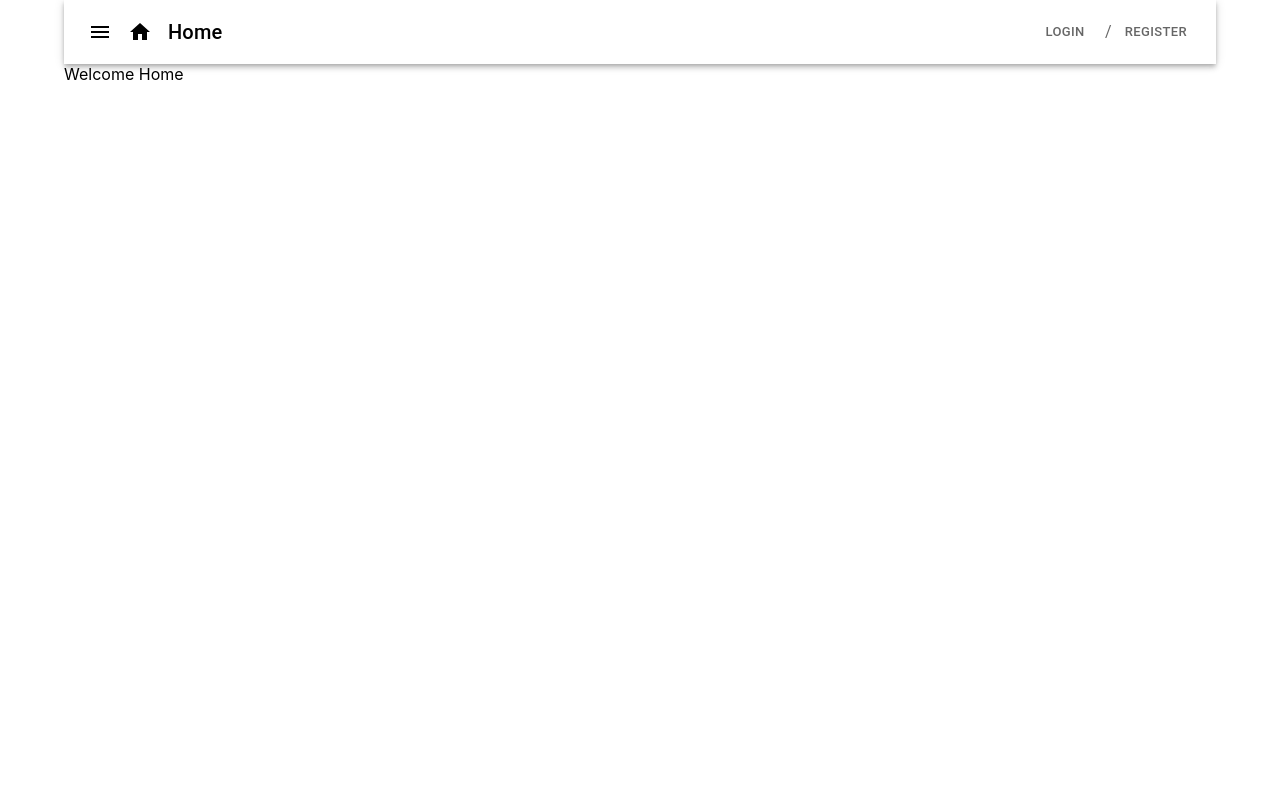
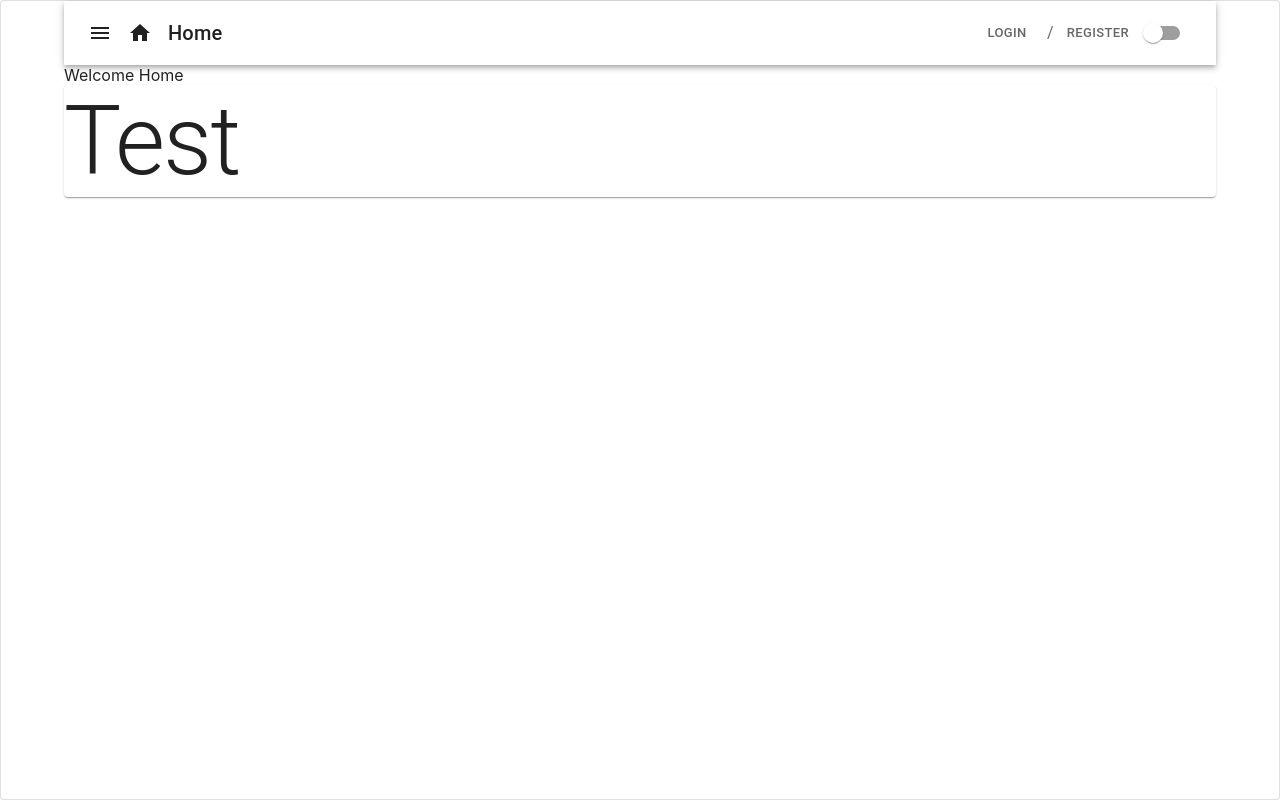
Before and after one commit to HuthaifaAT/leilatayeh, a Next.js app: page / in a window 1280 px wide. Built offline with nearby package versions, Linux system fonts and the light colour scheme.

Commit message:
added dark mode for current session

```diff
--- /dev/null
+++ b/components/DarkThemeContext.js
@@ -0,0 +1,4 @@
+import React from "react";
+
+const DarkThemeContext = React.createContext();
+export default DarkThemeContext;
--- /dev/null
+++ b/components/footer.js
@@ -0,0 +1,6 @@
+import React from "react";
+import Box from "@mui/material/Box";
+
+export default function Footer() {
+	return <Box></Box>;
+}
--- a/components/layout.js
+++ b/components/layout.js
@@ -1,4 +1,5 @@
 import React, { useEffect, useState } from "react";
+import { createTheme, ThemeProvider } from "@mui/material/styles";
 import Box from "@mui/material/Box";
 import Container from "@mui/material/Container";
 import Typography from "@mui/material/Typography";
@@ -10,12 +11,16 @@ import MenuIcon from "@mui/icons-material/Menu";
 import Toolbar from "@mui/material/Toolbar";
 import Breadcrumbs from "@mui/material/Breadcrumbs";
 import Menu from "@mui/material/Menu";
+import Paper from "@mui/material/Paper";
 import MenuItem from "@mui/material/MenuItem";
 import Head from "next/head";
 import Router from "next/router";
 import Link from "next/link";
+import Switch from "@mui/material/Switch";
+import DarkThemeContext from "./DarkThemeContext";
 
 export default function Layout({ children, title }, props) {
+	const colorMode = React.useContext(DarkThemeContext);
 	const [anchorEl, setAnchorEl] = useState(null);
 	const open = Boolean(anchorEl);
 
@@ -42,7 +47,8 @@ export default function Layout({ children, title }, props) {
 		}
 	};
 	return (
-		<Container maxWidth="lg" sx={{ height: "100vh" }}>
+		<Paper variant="outlined" sx={{ width: "100%", height: "100vh" }}>
+			<Container maxWidth="lg" sx={{ height: "100%" }}>
 				<Head>
 					<title>{title}</title>
 				</Head>
@@ -91,9 +97,17 @@ export default function Layout({ children, title }, props) {
 								<Link href="/login">Register</Link>
 							</Button>
 						</Breadcrumbs>
+						<Switch
+							checked={colorMode.darkState}
+							onChange={colorMode.toggleColorMode}
+						/>
 					</Toolbar>
 				</AppBar>
 				<Box sx={{ width: "100%" }}>{children}</Box>
+				<Paper>
+					<Typography variant="h1">Test</Typography>
+				</Paper>
 			</Container>
+		</Paper>
 	);
 }
--- a/pages/_app.tsx
+++ b/pages/_app.tsx
@@ -1,13 +1,35 @@
 import "../styles/globals.css";
 import type { AppProps } from "next/app";
-import Layout from "../components/layout";
+import DarkThemeContext from "../components/DarkThemeContext";
+import { createTheme, ThemeProvider } from "@mui/material/styles";
 import React from "react";
 
+export const ColorModeContext = React.createContext({
+	toggleColorMode: () => {},
+});
+
 function MyApp({ Component, pageProps }: AppProps) {
+	const [isDark, setIsDark] = React.useState(false);
+
+	const toggleColorMode = () => {
+		setIsDark(!isDark);
+	};
+	const darkTheme = createTheme({
+		palette: {
+			mode: isDark ? "dark" : "light",
+		},
+	});
+	const colorModeSettings = {
+		darkState: isDark,
+		setIsDark,
+		toggleColorMode,
+	};
 	return (
-		<div>
-			<Component {...pageProps} />
-		</div>
+		<DarkThemeContext.Provider value={colorModeSettings}>
+			<ThemeProvider theme={darkTheme}>
+				<Component {...pageProps} />
+			</ThemeProvider>
+		</DarkThemeContext.Provider>
 	);
 }
 
```
Lines whose indentation alone changed are shown as unchanged.
